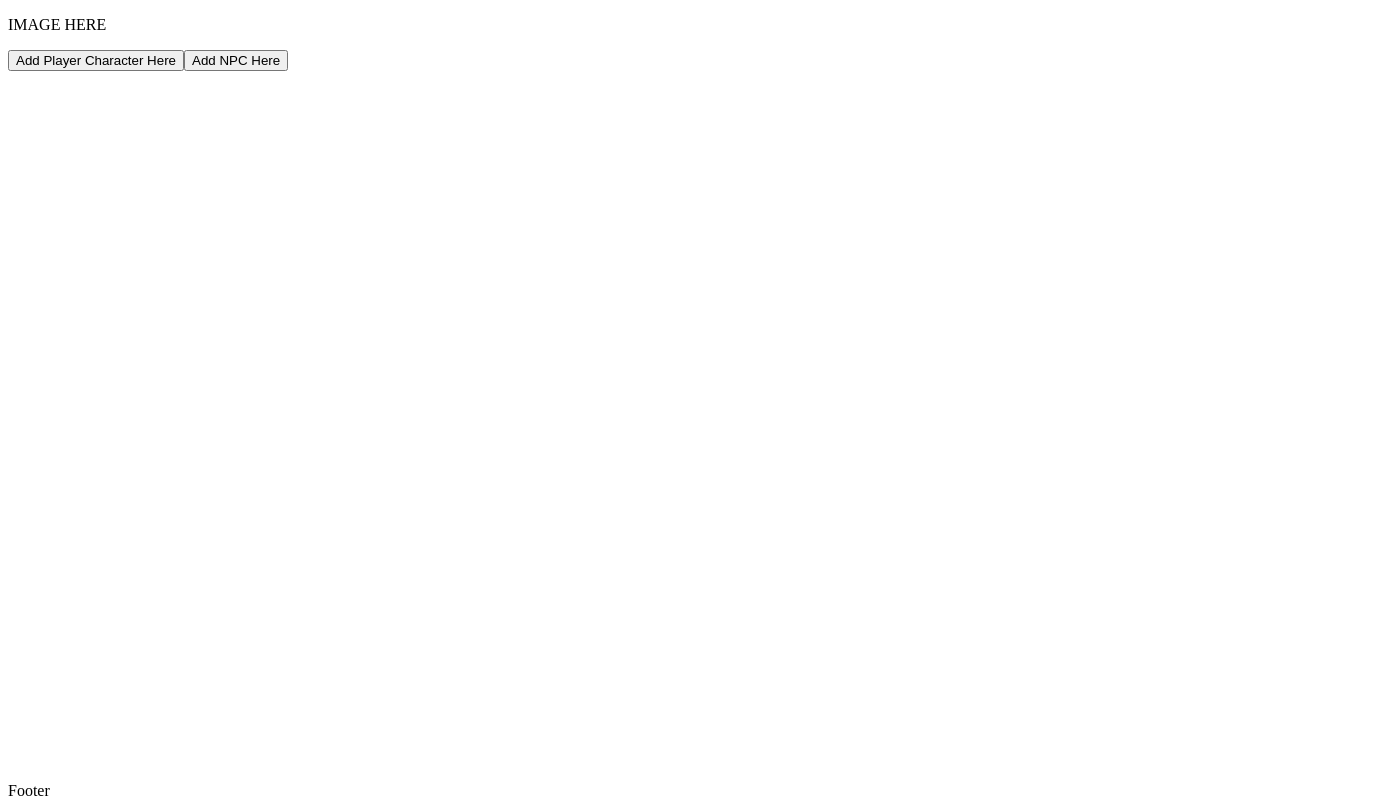
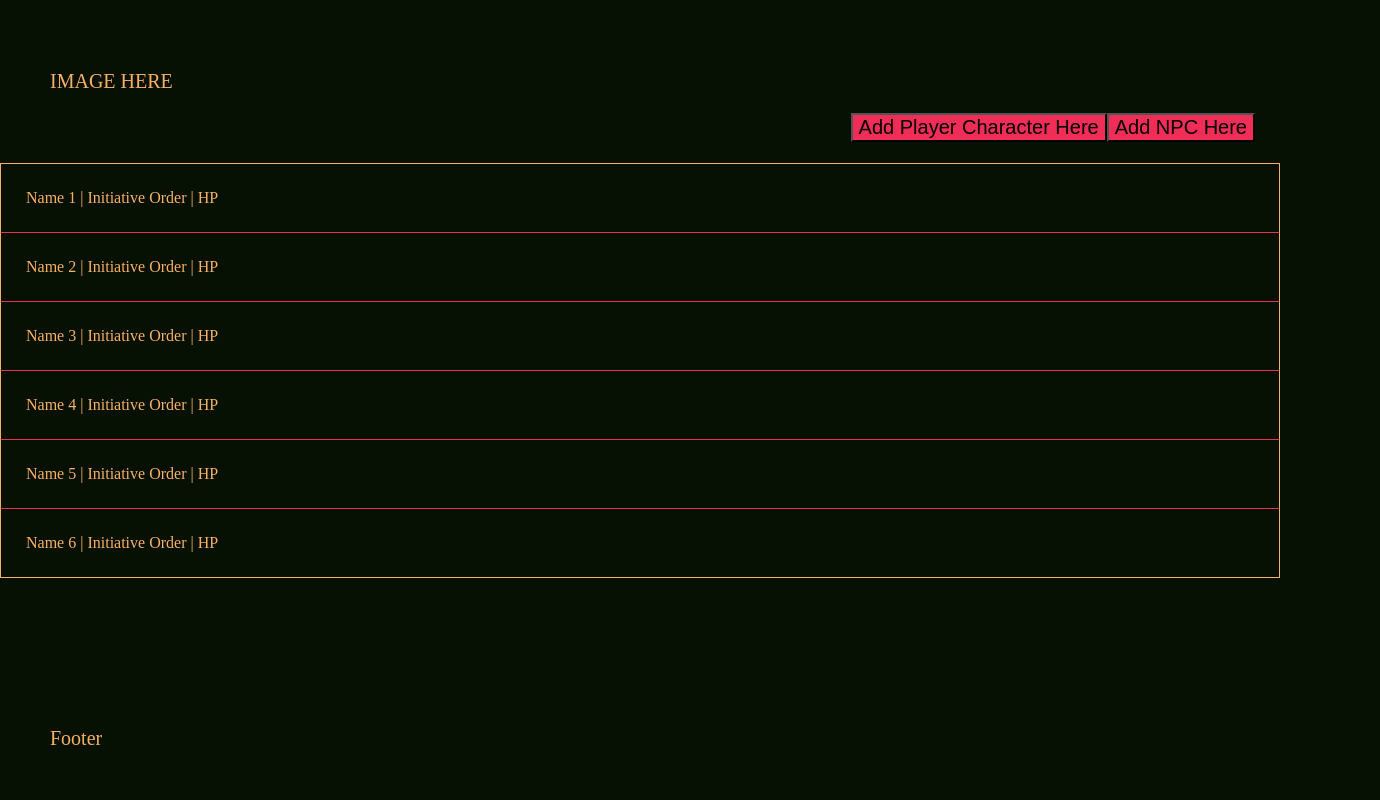
Before and after one commit to Cvlumww/DM, a React (Create React App) app: page / in a window 1280 px wide. Shown: the whole page, 1380 px wide, since content can reach past the window. Built offline with nearby package versions, Linux system fonts and the light colour scheme.

Commit message:
Added Base Stylings

```diff
--- a/package.json
+++ b/package.json
@@ -6,7 +6,9 @@
     "@testing-library/jest-dom": "^5.16.5",
     "@testing-library/react": "^13.4.0",
     "@testing-library/user-event": "^13.5.0",
+    "bootstrap": "^5.2.3",
     "react": "^18.2.0",
+    "react-bootstrap": "^2.7.0",
     "react-dom": "^18.2.0",
     "react-scripts": "5.0.1",
     "web-vitals": "^2.1.4"
--- a/src/App.js
+++ b/src/App.js
@@ -1,3 +1,5 @@
+import { useState } from "react";
+
 import "./css/App.css";
 import Character from "./components/Character";
 import Header from "./components/Header";
--- a/src/components/Character.jsx
+++ b/src/components/Character.jsx
@@ -3,8 +3,12 @@ import React from "react";
 const Character = () => {
   return (
     <div className="CharContainer">
-      <div className="item"></div>
-      <div className="item"></div>
+      <div className="item">Name 1 | Initiative Order | HP</div>
+      <div className="item">Name 2 | Initiative Order | HP</div>
+      <div className="item">Name 3 | Initiative Order | HP</div>
+      <div className="item">Name 4 | Initiative Order | HP</div>
+      <div className="item">Name 5 | Initiative Order | HP</div>
+      <div className="item">Name 6 | Initiative Order | HP</div>
     </div>
   );
 };
--- a/src/components/Header.jsx
+++ b/src/components/Header.jsx
@@ -1,13 +1,16 @@
 import React from "react";
+import { Container, Row, Col } from "react-bootstrap";
 
 const Header = () => {
   return (
-    <div className="Header">
-      <p>IMAGE HERE</p>
+    <div className="Header Container">
+      <div className="Row">
+        <p>IMAGE HERE</p>
 
-      <div className="buttons">
-        <button className="Add-PC">Add Player Character Here</button>
-        <button className="Add-NPC">Add NPC Here</button>
+        <div className="buttons">
+          <button className="Add-PC">Add Player Character Here</button>
+          <button className="Add-NPC">Add NPC Here</button>
+        </div>
       </div>
     </div>
   );
--- a/src/css/App.css
+++ b/src/css/App.css
@@ -1,10 +1,49 @@
+body {
+  background-color: #071103;
+  color: #f7b064;
+  padding: 0;
+  margin: 0;
+  overflow-x: hidden;
+}
+
 .Header {
-  position: absolute;
-  top: 0;
+  font-size: 20px;
+  padding: 50px;
+  width: 100vw;
+}
+
+.Header p {
+  width: 30%;
+}
+
+.buttons {
+  float: right;
+  padding-right: 75px;
+}
+
+.buttons button {
+  background-color: #ef2d56;
+  font-size: 20px;
+}
+
+.CharContainer {
+  border: 1px solid #f7b064;
+}
+
+.CharContainer .item {
+  padding: 25px;
+  border-bottom: 1px solid #ef2d56;
+}
+
+.CharContainer .item:nth-last-child(1) {
+  border-bottom: none;
 }
 
 .Footer {
   position: absolute;
   bottom: 0;
+  font-size: 20px;
+  padding: 50px;
+  width: 100vw;
 }
 /*# sourceMappingURL=App.css.map */
--- a/src/css/App.scss
+++ b/src/css/App.scss
@@ -1,20 +1,56 @@
 // Fonts & Variables
+
+$dark: #071103;
+$light: #f7b064;
+$accent: #ef2d56;
+// Overall
+
+body {
+  background-color: $dark;
+  color: $light;
+  padding: 0;
+  margin: 0;
+
+  overflow-x: hidden;
+}
 
 // Header
 
 .Header {
-  position: absolute;
-  top: 0;
+  font-size: 20px;
+
+  padding: 50px;
+
+  width: 100vw;
+
+  p {
+    width: 30%;
+  }
 }
 
 .buttons {
+  float: right;
+
+  padding-right: 75px;
+  button {
+    background-color: $accent;
+
+    font-size: 20px;
+  }
 }
 // Input Popup
 .InputPop {
 }
 // Character Sliders
 .CharContainer {
+  border: 1px solid $light;
   .item {
+    padding: 25px;
+    border-bottom: 1px solid $accent;
+  }
+
+  .item:nth-last-child(1) {
+    border-bottom: none;
   }
 }
 
@@ -22,4 +58,10 @@
 .Footer {
   position: absolute;
   bottom: 0;
+
+  font-size: 20px;
+
+  padding: 50px;
+
+  width: 100vw;
 }
```
Also changed, not shown: 2 other files (tests, documents, lock files or other folders).
